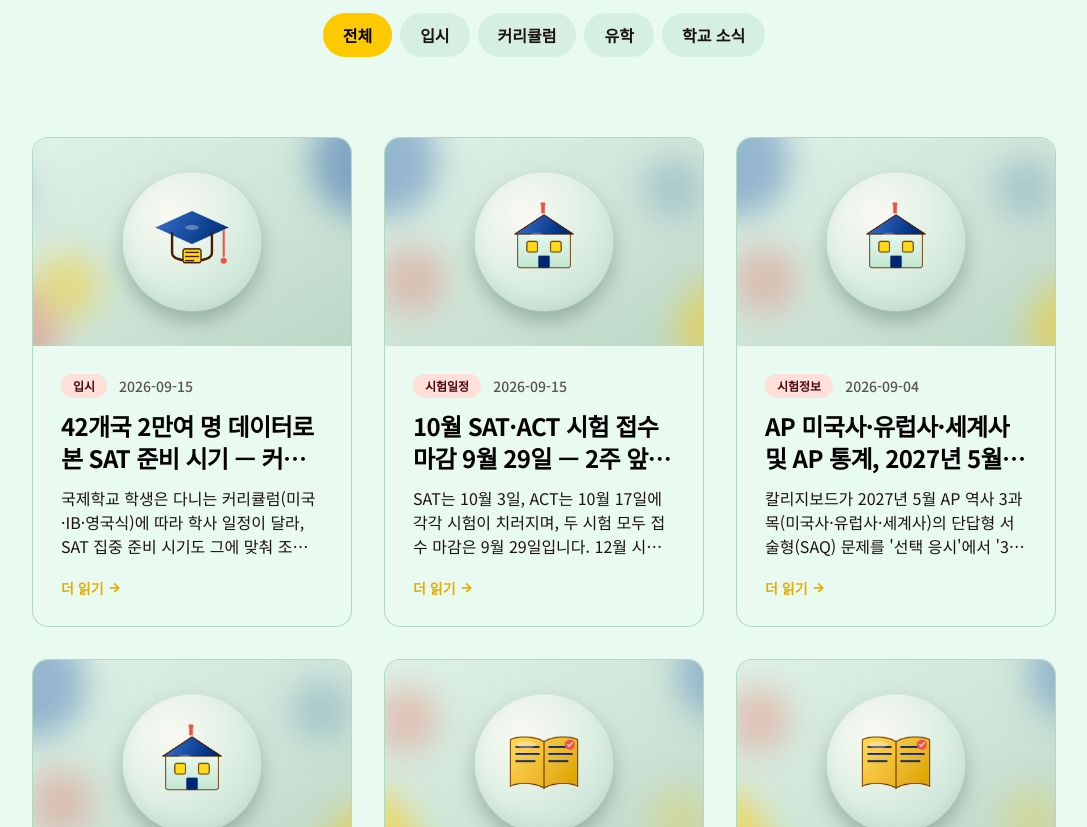
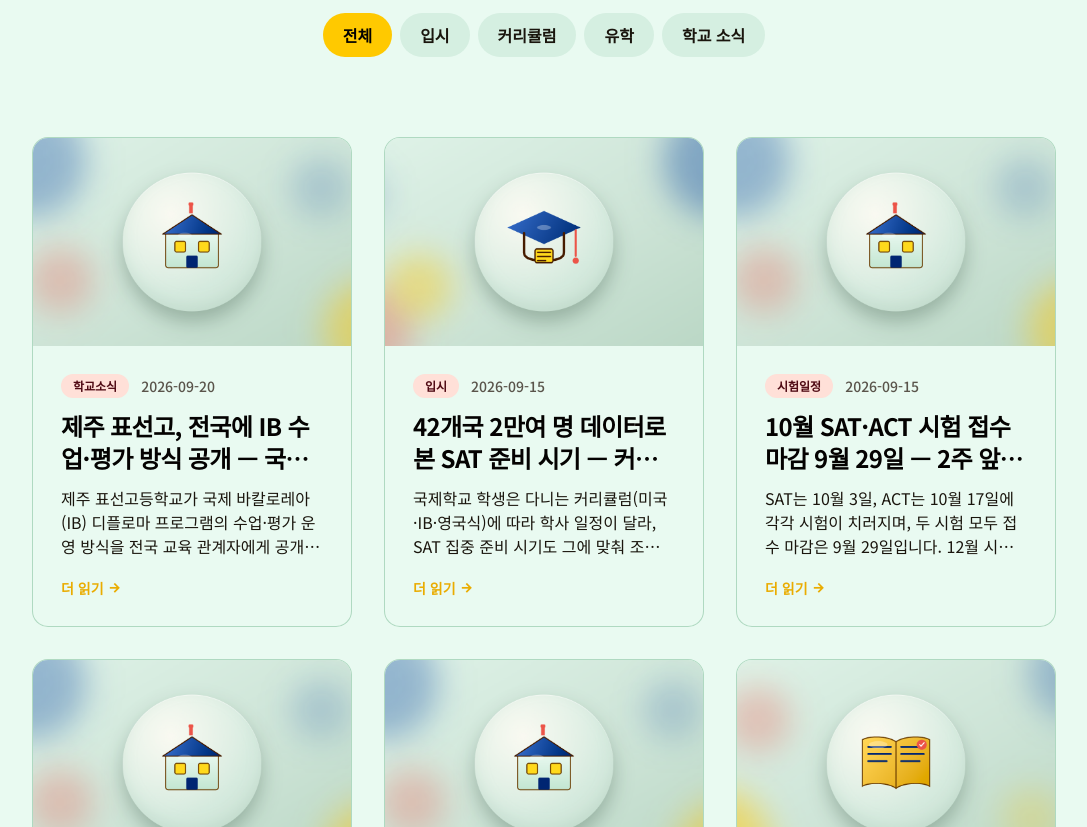
Before and after one commit to hasa080525-ctrl/global, a React (Vite) app: page /news in a window 1280 px wide. Shown: the part 900-1727 px from the top of the page, without its empty margins (96-1183 px from the left). Built offline with nearby package versions, Linux system fonts and the light colour scheme.

Commit message:
SEO refresh: 제주 표선고 IB 수업·평가 공개 뉴스 추가 및 sitemap 날짜 업데이트 (2026-09-28)
Co-Authored-By: Claude Sonnet 5 <noreply@anthropic.com>

```diff
--- a/src/mocks/news.ts
+++ b/src/mocks/news.ts
@@ -19,6 +19,29 @@ export interface NewsItem {
 
 export const NEWS_ITEMS: NewsItem[] = [
   {
+    id: "55",
+    keywords: "표선고 IB, 제주 IB 월드스쿨, IB 디플로마 수업평가, 국내 IB 공교육 확산, TOK EE CAS",
+    title: "제주 표선고, 전국에 IB 수업·평가 방식 공개 — 국내 유일 고교 IB 월드스쿨의 노하우",
+    category: "학교소식",
+    date: "2026-09-20",
+    summary:
+      "제주 표선고등학교가 국제 바칼로레아(IB) 디플로마 프로그램의 수업·평가 운영 방식을 전국 교육 관계자에게 공개했습니다. 2·3학년 때 6개 과목을 선택 이수하면서 소논문(EE)·지식이론(TOK)·창의체험활동(CAS)까지 함께 이수하고, 발표·프로젝트·탐구활동 중심의 내부평가로 단순 암기가 아닌 분석·논리력을 평가받는 방식이 눈길을 끕니다.",
+    metaDescription:
+      "제주 표선고가 IB 디플로마 프로그램의 수업·평가 운영 노하우를 전국에 공개했습니다. 국내 IB 확산 흐름을 보여주는 사례입니다.",
+    sections: [
+      {
+        heading: "6개 과목 선택 이수에 EE·TOK·CAS까지",
+        body: "표선고는 1학년 때 국가교육과정 공통과목으로 준비 과정을 거친 뒤 2·3학년부터 IB 디플로마 과정을 본격적으로 운영합니다. 학생들은 6개 과목을 선택 이수하는 동시에 지식이론(TOK), 소논문(EE), 창의·활동·봉사(CAS)까지 함께 이수해야 합니다. 발표와 프로젝트, 보고서, 실험·탐구활동 등 다양한 내부평가와 외부시험을 병행해 단순 암기가 아닌 정보 분석·논리 구성·문제 해결 능력을 평가합니다.",
+      },
+      {
+        heading: "국내 IB 확산 속 국제학교 학부모가 참고할 점",
+        body: "표선고는 2021년 인증을 받은 제주 유일의 고교 IB 월드스쿨로, 제주도 내 18개 IB 학교 중 유일하게 고등학교 과정을 운영하고 있습니다. 국제학교뿐 아니라 국내 공교육에서도 IB 도입이 빠르게 확산되는 흐름 속에서, IB 교육과정을 준비하는 학생이라면 EE·TOK·CAS 등 필수 구성요소별 이수 시기와 내부평가 준비 일정을 미리 로드맵으로 짜두는 것이 학업 부담을 줄이는 데 도움이 됩니다.",
+      },
+    ],
+    image:
+      "/news-images/school-news.png",
+  },
+  {
     id: "52",
     keywords: "SAT 준비 전략, 국제학교 SAT 일정, AP 시험 일정, IB 시험 일정, 커리큘럼별 SAT 시기",
     title: "42개국 2만여 명 데이터로 본 SAT 준비 시기 — 커리큘럼별로 다르다",
```
Also changed, not shown: 1 other file (tests, documents, lock files or other folders).
